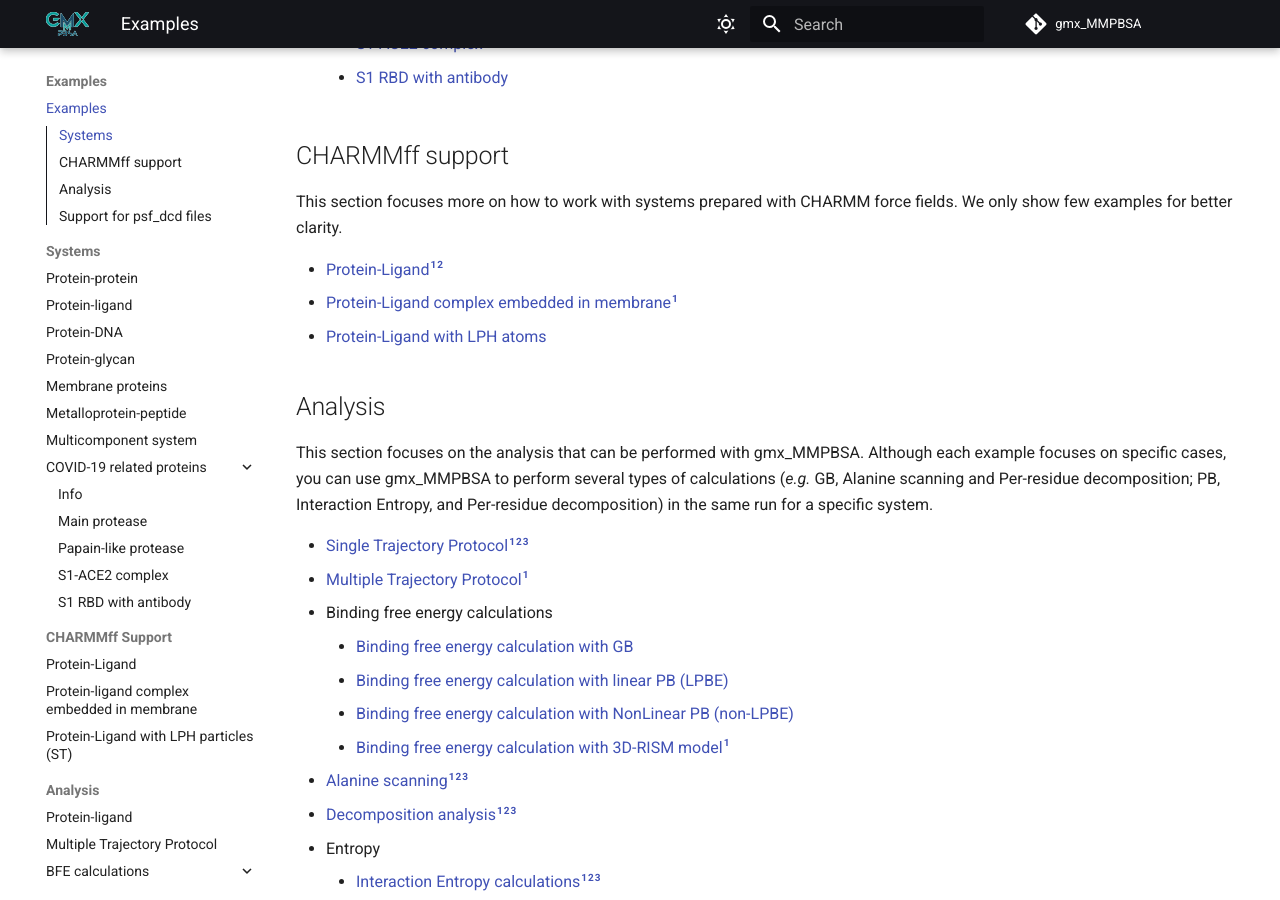
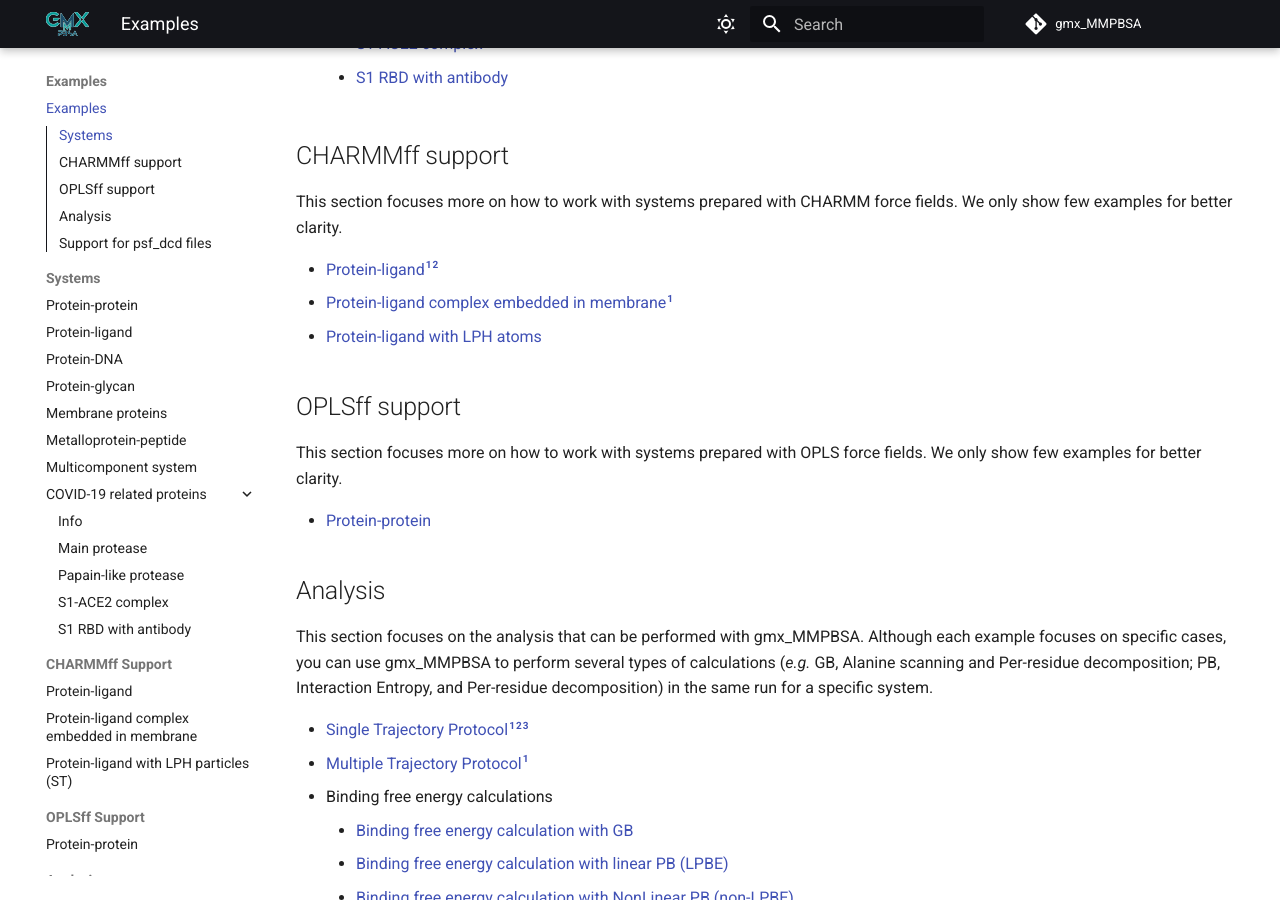
Before and after one commit to Valdes-Tresanco-MS/gmx_MMPBSA, an MkDocs documentation site: the page built from docs/examples/README.md, in a window 1280 px wide and 900 px high, scrolled down 852 px. Built offline with MkDocs 1.6.1 and Material for MkDocs 9.7.7, drawn with Linux system fonts in a browser that asks for light colours; comment, search, counter and statistics services are not loaded.

Commit message:
add tutorial with OPLS files...

```diff
--- a/docs/examples/README.md
+++ b/docs/examples/README.md
@@ -34,9 +34,16 @@ be disappointed! 😀
 This section focuses more on how to work with systems prepared with CHARMM force fields. We only show few examples
 for better clarity.
 
-* [Protein-Ligand](Protein_ligand_CHARMMff/README.md)[^1][^2]
-* [Protein-Ligand complex embedded in membrane](Protein_membrane_CHARMMff/README.md)[^1]
-* [Protein-Ligand with LPH atoms](Protein_ligand_LPH_atoms_CHARMMff/README.md)
+* [Protein-ligand](Protein_ligand_CHARMMff/README.md)[^1][^2]
+* [Protein-ligand complex embedded in membrane](Protein_membrane_CHARMMff/README.md)[^1]
+* [Protein-ligand with LPH atoms](Protein_ligand_LPH_atoms_CHARMMff/README.md)
+
+## OPLSff support
+
+This section focuses more on how to work with systems prepared with OPLS force fields. We only show few examples
+for better clarity.
+
+* [Protein-protein](OPLS/protein_protein/README.md)
 
 ## Analysis
 
--- a/mkdocs.yml
+++ b/mkdocs.yml
@@ -180,9 +180,11 @@ nav:
           - S1-ACE2 complex: examples/COVID-19_related_proteins/S1-ACE2_complex_7dmu/README.md
           - S1 RBD with antibody: examples/COVID-19_related_proteins/S1_RBD_with_antibody_6zlr/README.md
     - CHARMMff Support:
-        - Protein-Ligand: examples/Protein_ligand_CHARMMff/README.md
+        - Protein-ligand: examples/Protein_ligand_CHARMMff/README.md
         - Protein-ligand complex embedded in membrane: examples/Protein_membrane_CHARMMff/README.md
-        - Protein-Ligand with LPH particles (ST): examples/Protein_ligand_LPH_atoms_CHARMMff/README.md
+        - Protein-ligand with LPH particles (ST): examples/Protein_ligand_LPH_atoms_CHARMMff/README.md
+    - OPLSff Support:
+        - Protein-protein: examples/OPLS/protein_protein/README.md
     - Analysis:
         - Single Trajectory Protocol: examples/Protein_ligand/ST/README.md
         - Multiple Trajectory Protocol: examples/Protein_ligand/MT/README.md
```
Also changed, not shown: docs/examples/OPLS/protein_protein/README.md (added, +90 -0 lines), 12 other files.
